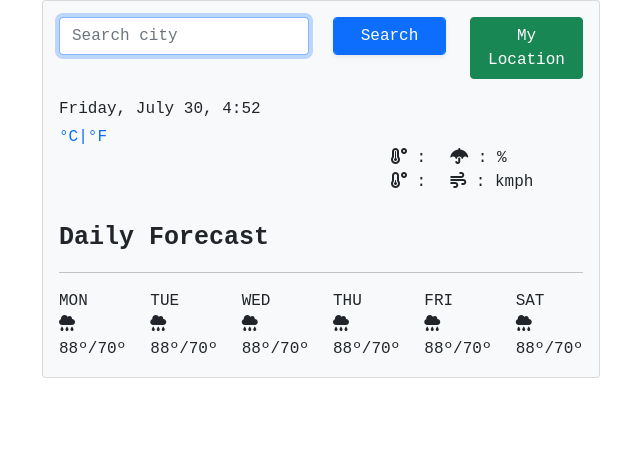
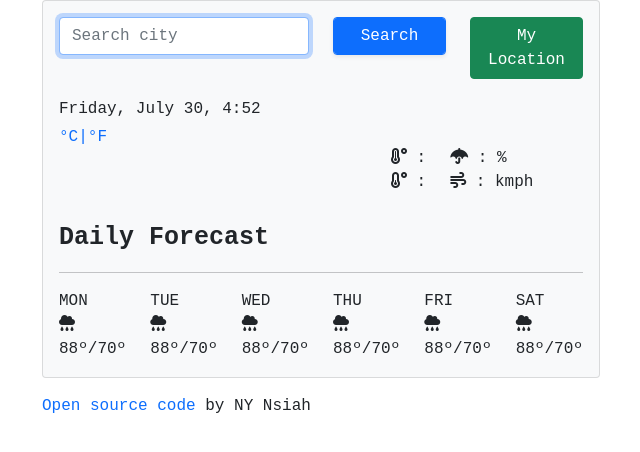
Before and after one commit to nyn-es/project-main, a plain HTML site: page wireframe.html in a window 1280 px wide. Shown: the whole page, without its empty margins (40-680 px from the left). Drawn offline with nearby package versions, Linux system fonts and the light colour scheme; no server answers.

Commit message:
Added a footer to HTML file

```diff
--- a/wireframe.html
+++ b/wireframe.html
@@ -170,5 +170,8 @@
 
     <script src="wireframe.js">
     </script>
+    <footer>
+      <a href="https://github.com/nyn-es/project-main" target="_blank">Open source code</a> by NY Nsiah
+    </footer>
   </body>
 </html>
```
